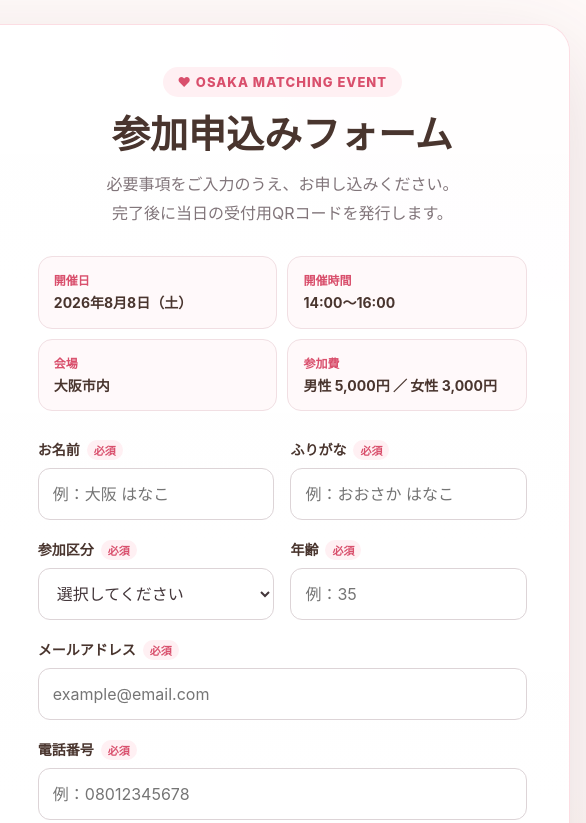
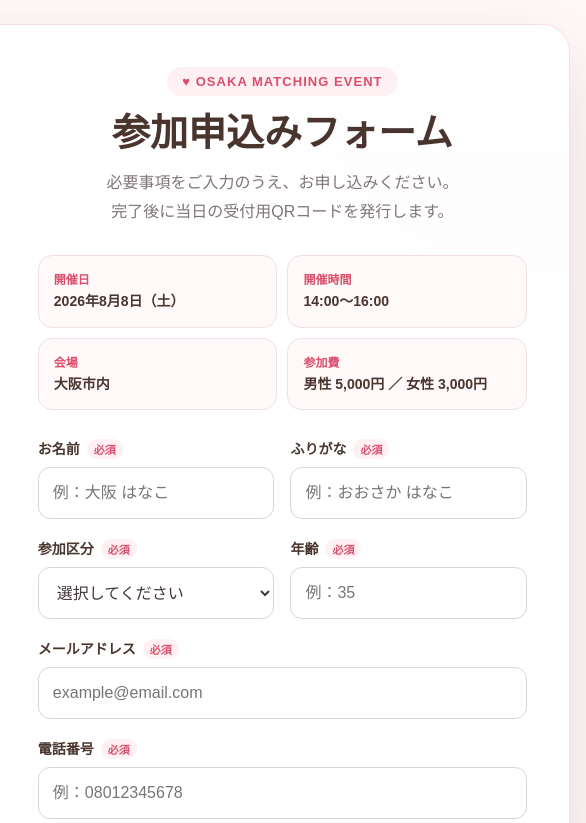
Before and after one commit to furusapo/konkatsu-party, a plain HTML site: page index.html in a window 1280 px wide. Shown: the top 823 px of the page, 694-1280 px from the left. Drawn offline with Linux system fonts and the light colour scheme.

Commit message:
Use rounded Gothic font

```diff
--- a/index.html
+++ b/index.html
@@ -34,9 +34,9 @@
       min-height: 100vh;
       color: var(--text);
       font-family:
-        -apple-system,
-        BlinkMacSystemFont,
-        "Hiragino Sans",
+        "Hiragino Maru Gothic ProN",
+        "Hiragino Maru Gothic Pro",
+        "BIZ UDPGothic",
         "Yu Gothic",
         "Meiryo",
         sans-serif;
```
